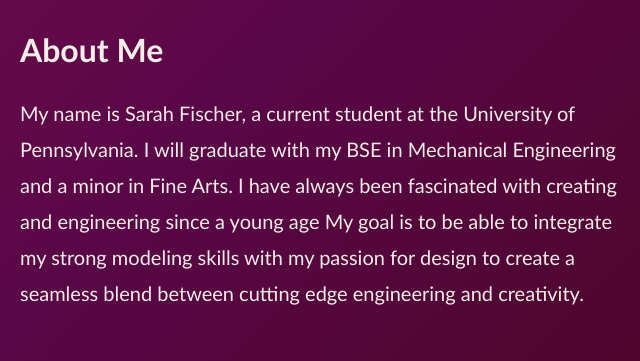
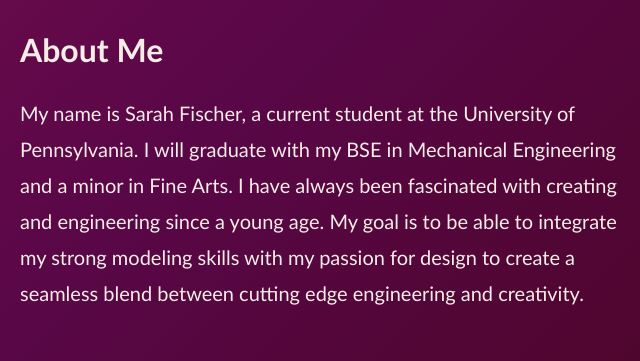
Before and after one commit to sarah-afischer/WebDesign, a plain HTML site: page about.html in a window 1280 px wide. Shown: the part 163-524 px from the top of the page, 640-1280 px from the left. Drawn offline with Linux system fonts and the light colour scheme.

Commit message:
Add files via upload

```diff
--- a/about.html
+++ b/about.html
@@ -43,7 +43,7 @@
       <p>
         My name is Sarah Fischer, a current student at the University of Pennsylvania. I will graduate with my BSE in Mechanical Engineering and a minor in Fine Arts.
 
-I have always been fascinated with creating and engineering since a young age My goal is to be able to integrate my strong modeling skills with my passion for design to create a seamless blend between cutting edge engineering and creativity.
+I have always been fascinated with creating and engineering since a young age. My goal is to be able to integrate my strong modeling skills with my passion for design to create a seamless blend between cutting edge engineering and creativity.
       </p>
     </div>
   </section>
```
